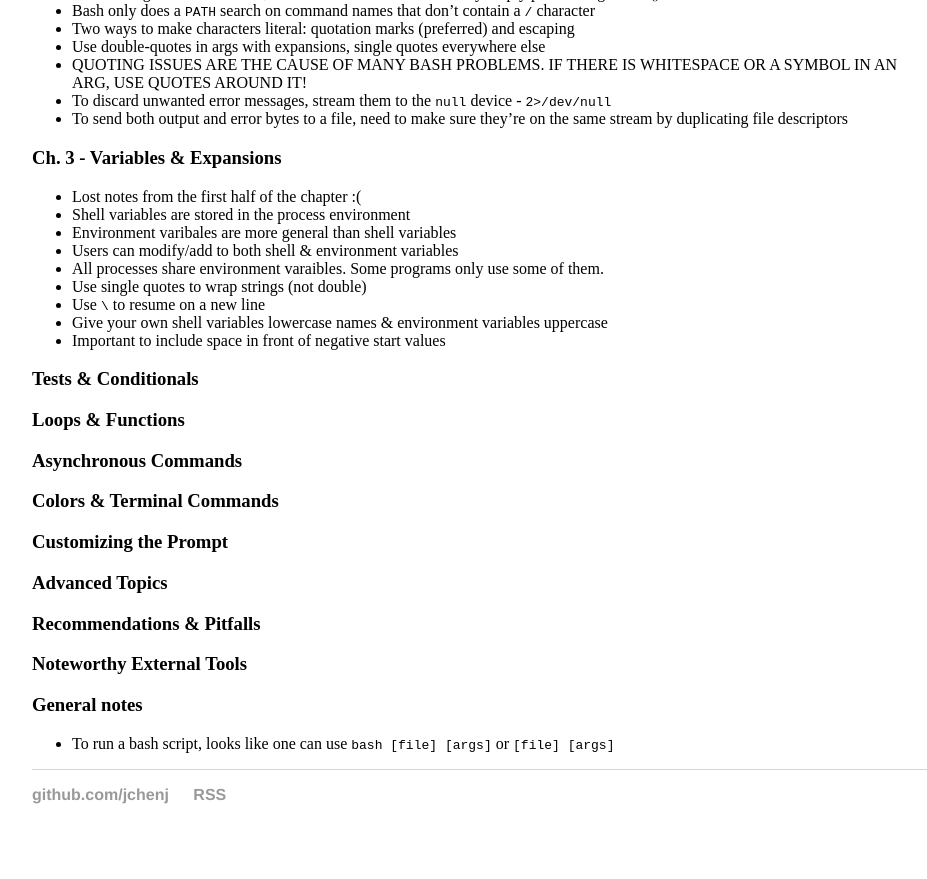
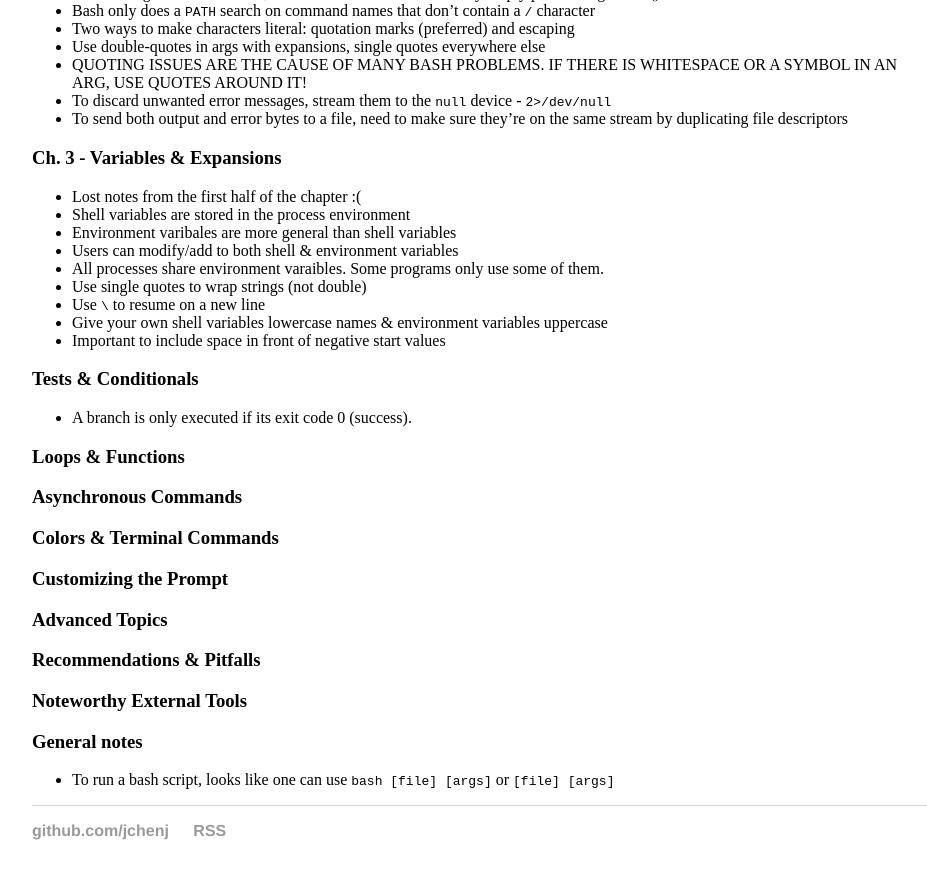
Before and after one commit to jchenj/jchenj.github.io, a Jekyll site: the page built from _posts/2020-01-14-bash-guide.md, in a window 1280 px wide and 900 px high, scrolled down 1859 px. Shown: the top 879 px of the window, without its empty margins (160-1087 px from the left). Built offline with Jekyll 4.4.1, drawn with Linux system fonts in a browser that asks for light colours.

Commit message:
Update 2020-01-14-bash-guide.md

```diff
--- a/_posts/2020-01-14-bash-guide.md
+++ b/_posts/2020-01-14-bash-guide.md
@@ -90,6 +90,7 @@ and use it for interpreting the language in the script
 * Important to include space in front of negative start values
 
 ### Tests & Conditionals
+* A branch is only executed if its exit code 0 (success).
 
 
 ### Loops & Functions
```
